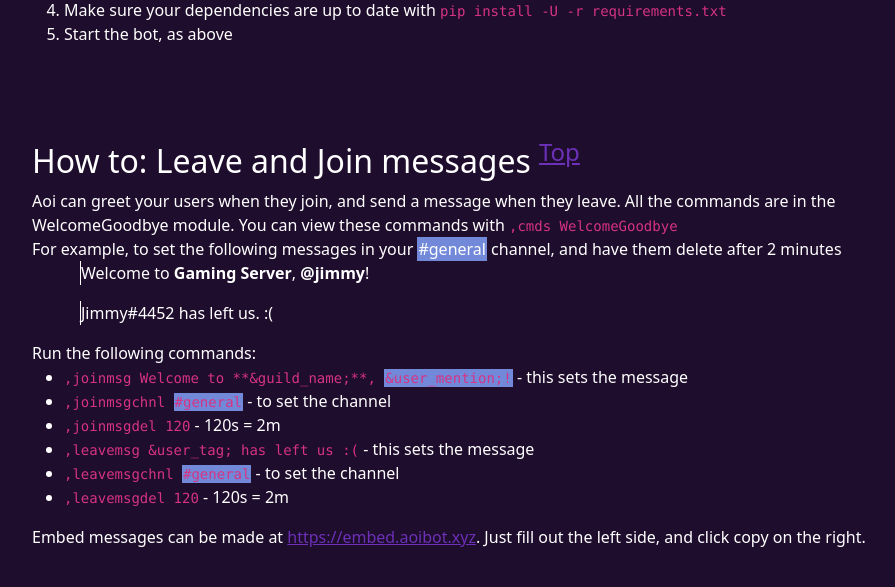
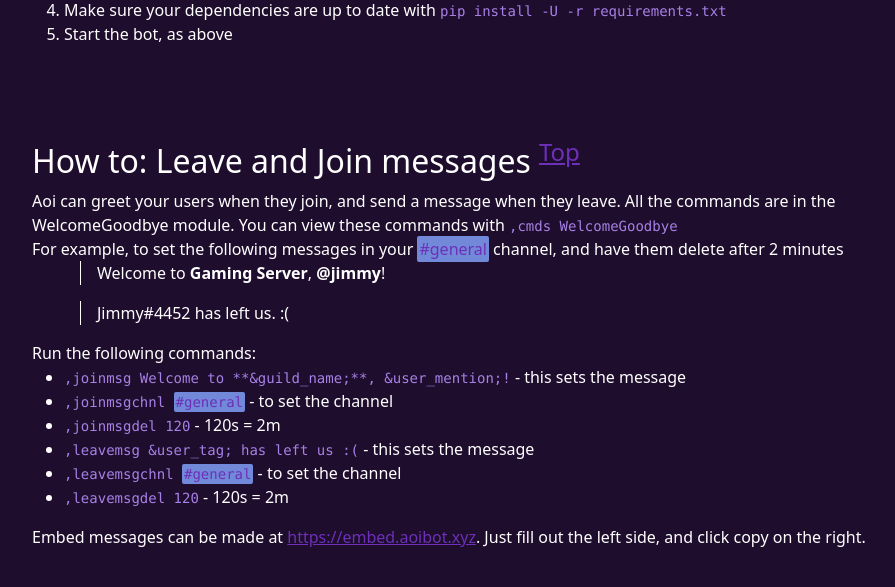
Before and after one commit to aoi-bot/Aoi, a Python web app: template complexity/templates/guides.html in a window 1280 px wide. Shown: the part 3308-3895 px from the top of the page, without its empty margins (140-1035 px from the left). Run offline with Jinja, Linux system fonts and the light colour scheme; the template is opened without the code that fills it, so the values that code supplies are empty.

Commit message:
[site] update <code> and friends

```diff
--- a/complexity/assets/scss/aoi.scss
+++ b/complexity/assets/scss/aoi.scss
@@ -3,6 +3,7 @@ $secondary: #52248c;
 $aoi: #1e0d2c;
 $body-bg: $aoi;
 $body-color: #fff;
+$maddie-purple: #a781e7;
 
 $custom-colors: (
         "discord": #7289DA,
@@ -59,6 +60,10 @@ $theme-colors: map-merge($theme-colors, $custom-colors);
   color: white;
 }
 
+code {
+  color: $maddie-purple;
+}
+
 [code] {
   @extend code;
 }
@@ -70,10 +75,12 @@ pre {
 blockquote.quote {
   border-left: 1px solid $white;
   margin-left: 3em;
+  padding-left: 1em;
 }
 
 .mention {
   background-color: #7289DA;
-  border-radius: 0;
-  padding: 1px;
+  border-radius: 2px;
+  padding: 2px;
+  color: $primary;
 }
--- a/complexity/templates/guides.html
+++ b/complexity/templates/guides.html
@@ -287,7 +287,7 @@
         </blockquote>
         Run the following commands:
         <ul>
-            <li><code>,joinmsg Welcome to **&amp;guild_name;**, <span class="mention">&amp;user_mention;!</span></code>
+            <li><code>,joinmsg Welcome to **&amp;guild_name;**, &amp;user_mention;!</code>
                 - this sets the message
             </li>
             <li><code>,joinmsgchnl <span class="mention">#general</span></code> - to set the channel</li>
```
Also changed, not shown: complexity/assets/css/aoi.css, 1 other file.
